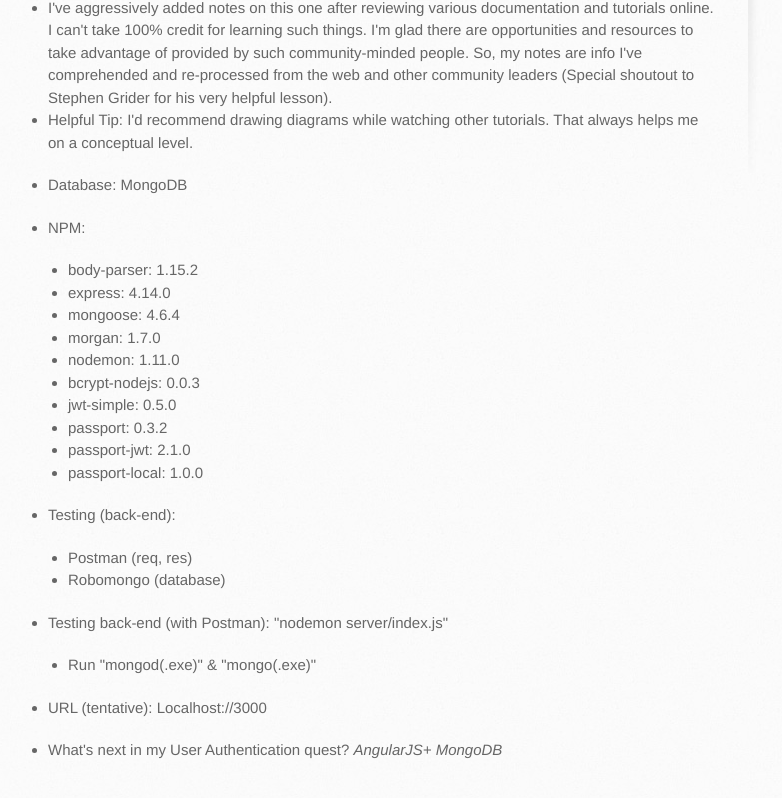
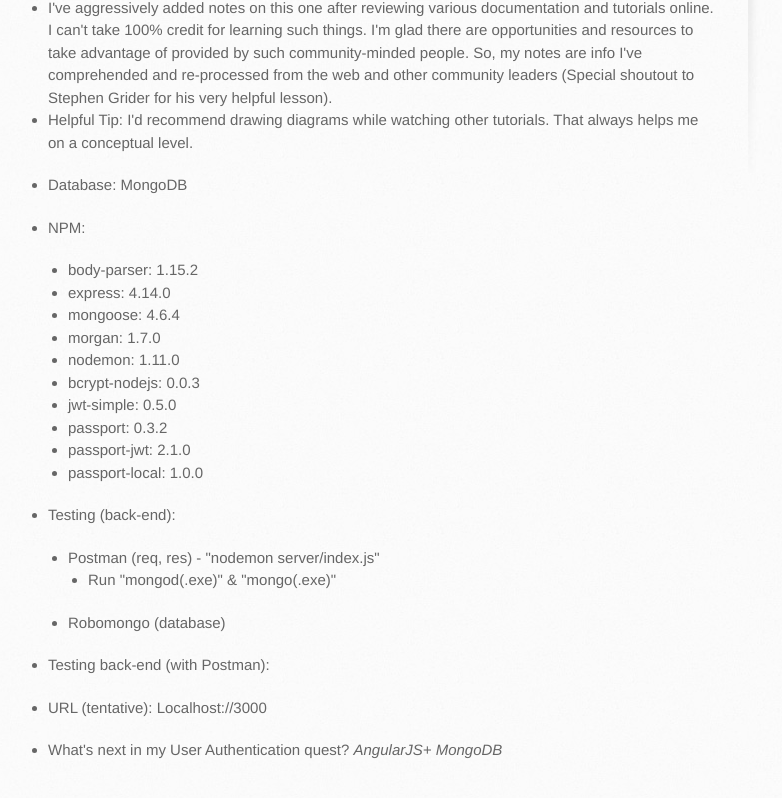
Before and after one commit to emok032/userAuthentication, a plain HTML site: page index.html in a window 1280 px wide. Shown: the part 669-1467 px from the top of the page, without its empty margins (142-924 px from the left). Drawn offline with Linux system fonts and the light colour scheme.

```diff
--- a/index.html
+++ b/index.html
@@ -63,17 +63,17 @@
 <p>Testing (back-end): </p>
 
 <ul>
-<li>Postman (req, res)</li>
-<li>Robomongo (database)</li>
-</ul>
-</li>
-<li>
-<p>Testing back-end (with Postman): "nodemon server/index.js"</p>
+<li>Postman (req, res)
+    - "nodemon server/index.js"
 
 <ul>
 <li>Run "mongod(.exe)" &amp; "mongo(.exe)"</li>
 </ul>
 </li>
+<li>Robomongo (database)</li>
+</ul>
+</li>
+<li><p>Testing back-end (with Postman): </p></li>
 <li><p>URL (tentative): Localhost://3000</p></li>
 <li><p>What's next in my User Authentication quest? <em>AngularJS+ MongoDB</em></p></li>
 </ul>
```
Also changed, not shown: params.json (+1 -1 lines).
